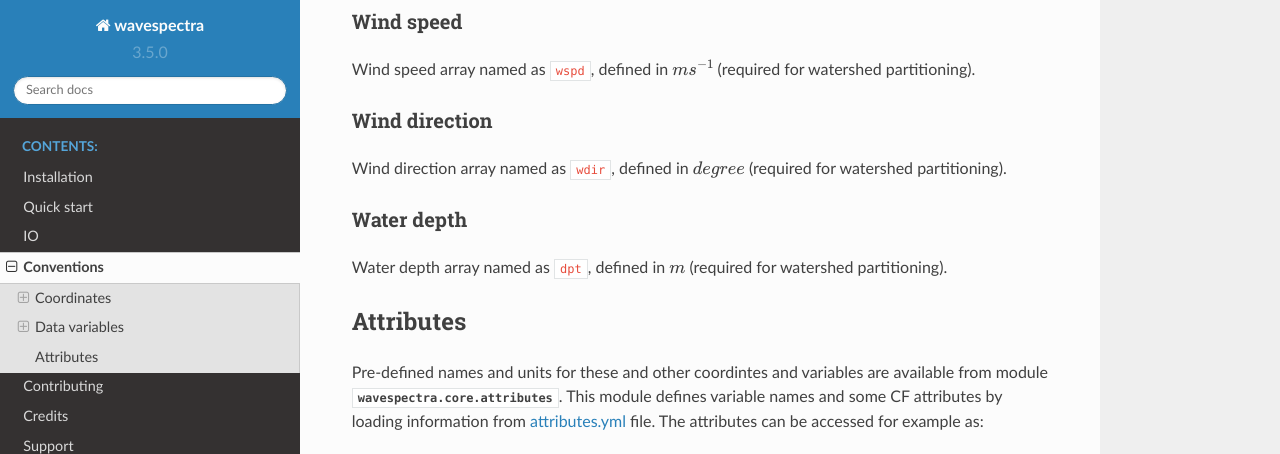
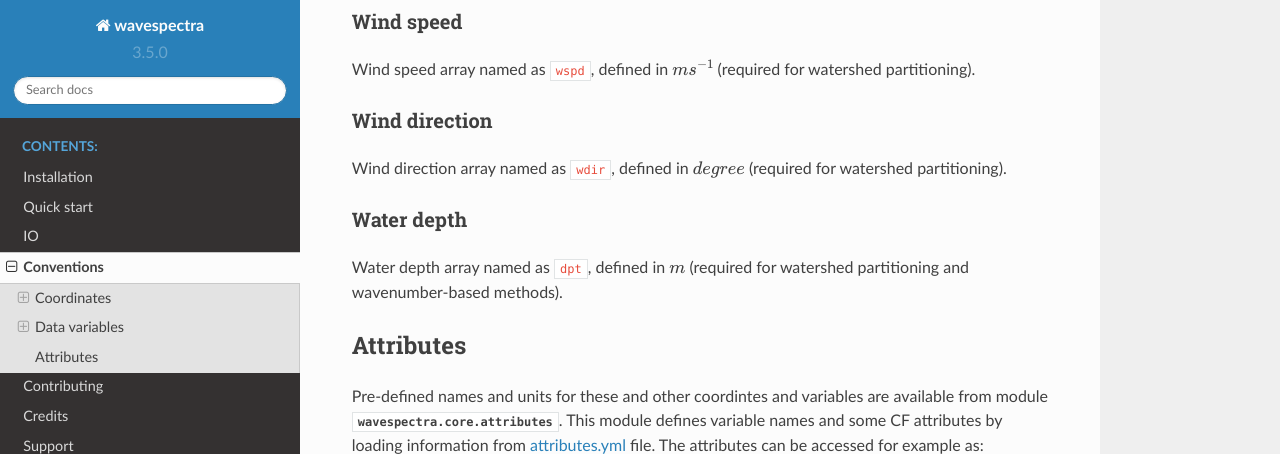
Before and after one commit to wavespectra/wavespectra, a Sphinx documentation site: the page built from docs/conventions.rst, in a window 1280 px wide and 900 px high, scrolled down 876 px, cut to the strip 0-454 px from the top of the window. Built offline with Sphinx 7.4.7 and the Read the Docs theme 2.0.0, drawn with Linux system fonts in a browser that asks for light colours; pages that are not in the unit, such as notebooks, are missing from menus.

```diff
--- a/docs/conventions.rst
+++ b/docs/conventions.rst
@@ -44,7 +44,7 @@ Wind direction array named as ``wdir``, defined in :math:`degree` (required for
 
 Water depth
 ~~~~~~~~~~~
-Water depth array named as ``dpt``, defined in :math:`m` (required for watershed partitioning).
+Water depth array named as ``dpt``, defined in :math:`m` (required for watershed partitioning and wavenumber-based methods).
 
 Attributes
 ----------
--- a/docs/quickstart.rst
+++ b/docs/quickstart.rst
@@ -16,12 +16,10 @@ like WW3, SWAN, WWM and observation instruments such as TRIAXYS and SPOTTER.
 
 .. ipython:: python
 
-    import os
     import matplotlib.pyplot as plt
     from wavespectra import read_ww3
 
-    WAVESPECTRA_DIR = "/source/wavespectra"
-    dset = read_ww3(os.path.join(WAVESPECTRA_DIR, "tests/sample_files/ww3file.nc"))
+    dset = read_ww3("docs/_static/ww3file.nc")
     dset
 
 The `spec` namespace
```
